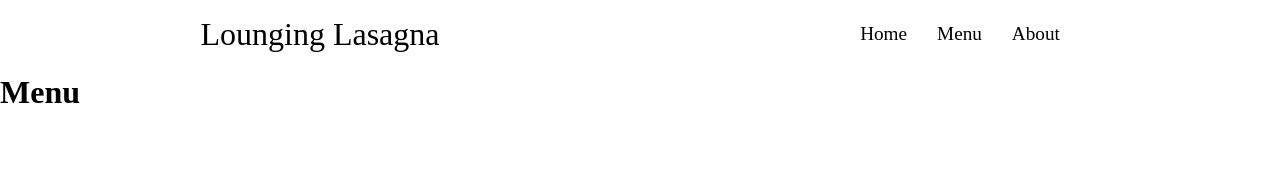
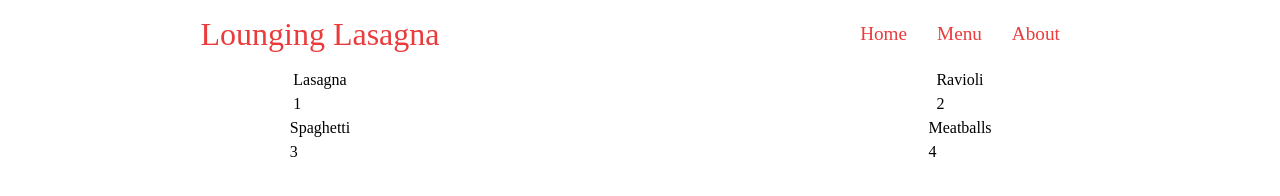
Before and after one commit to lukemullins02/restaurant, a website built with webpack: page src/template.html in a window 1280 px wide. Both pictures are taken after a click on the button "Menu". Built offline with nearby package versions, Linux system fonts and the light colour scheme.

Commit message:
Add more css

```diff
--- a/src/home.js
+++ b/src/home.js
@@ -1,19 +1,25 @@
-import lasagnaImage from "./lasagna.jpg";
+import lasagnaImage from "./lasagna.png";
 import "./styles.css";
 
 function homePage(div) {
   const image = document.createElement("img");
   const heading = document.createElement("h1");
   const description = document.createElement("p");
+  const home_cont = document.createElement("div");
 
+  home_cont.id = "home_cont";
   image.src = lasagnaImage;
-  heading.textContent = "Lounging Lasagna";
+  image.id = "lasagna";
+  heading.textContent = "Welcome to our Restaurant";
+  heading.id = "welcome";
   description.textContent =
-    " Welcome to our Michelin Star rated restaurant! Choose from a wide variety of Italian Cusines from Lasagna, Spaghetti, Meatballs, Ravioli, and more. Also, choose from our selection of wines from Florence.";
+    "A family-own business started by our founder Luigi Pizzaballa, whom came to the New World in the late 1880's. Our Michelin Star rated restaurant offers a wide variety of Italian Cusines such as Lasagna, Spaghetti, Meatballs, Ravioli, and more. Enjoy our wine that is made from the vines of Florence, that is then packed and shipped directly to our restaurant. We hope you will enjoy the decorum inside that gives an authentic italian feel. Also, we cater for big events such as weddings, funerals, business outings, and more! We hope you enjoy your time at our little slice of the motherland.";
+  description.id = "rest-desc";
 
-  div.appendChild(image);
-  div.appendChild(heading);
-  div.appendChild(description);
+  home_cont.appendChild(image);
+  home_cont.appendChild(heading);
+  home_cont.appendChild(description);
+  div.appendChild(home_cont);
 }
 
 export { homePage };
--- a/src/menu.js
+++ b/src/menu.js
@@ -1,16 +1,21 @@
 function menuPage(div) {
-  //   const image = document.createElement("img");
-  const heading = document.createElement("h1");
-  //   const description = document.createElement("p");
+  let titles = ["Lasagna", "Ravioli", "Spaghetti", "Meatballs"];
+  let descs = ["1", "2", "3", "4"];
+  const menu_cont = document.createElement("div");
+  menu_cont.id = "menu_cont";
 
-  //   image.src = lasagnaImage;
-  heading.textContent = "Menu";
-  //   description.textContent =
-  //     " Welcome to our Michelin Star rated restaurant! Choose from a wide variety of Italian Cusines from Lasagna, Spaghetti, Meatballs, Ravioli, and more. Also, choose from our selection of wines from Florence.";
-
-  //   div.appendChild(image);
-  div.appendChild(heading);
-  //   div.appendChild(description);
+  for (let i = 0; i < titles.length; i++) {
+    let card = document.createElement("div");
+    let title = document.createElement("p");
+    let desc = document.createElement("p");
+    card.classList.add("card");
+    title.innerHTML = titles[i];
+    desc.innerHTML = descs[i];
+    card.appendChild(title);
+    card.appendChild(desc);
+    menu_cont.appendChild(card);
+  }
+  div.appendChild(menu_cont);
 }
 
 export { menuPage };
--- a/src/styles.css
+++ b/src/styles.css
@@ -83,6 +83,7 @@ h6 {
   display: grid;
   grid-template-columns: 1fr 1fr;
   place-items: center;
+  color: rgb(234, 60, 60);
 }
 
 .navbar > p {
@@ -101,5 +102,36 @@ h6 {
 }
 
 .navbar > div > *:hover {
-  color: rgb(135, 133, 133);
+  color: rgb(252, 135, 135);
 }
+
+#home_cont {
+  margin-top: 50px;
+  display: flex;
+  place-items: center;
+  flex-direction: column;
+}
+
+#lasagna {
+  margin-bottom: 50px;
+  height: 300px;
+  width: 450px;
+  border-radius: 1px;
+}
+
+#welcome {
+  margin-bottom: 15px;
+  font-size: 2.1rem;
+}
+
+#rest-desc {
+  text-align: center;
+  padding: 0 40px 0 40px;
+  font-size: 1.3rem;
+}
+
+#menu_cont {
+  display: grid;
+  grid-template-columns: 1fr 1fr;
+  place-items: center;
+}
```
Also changed, not shown: src/lasagna.jpg (deleted), src/lasagna.png (added).
